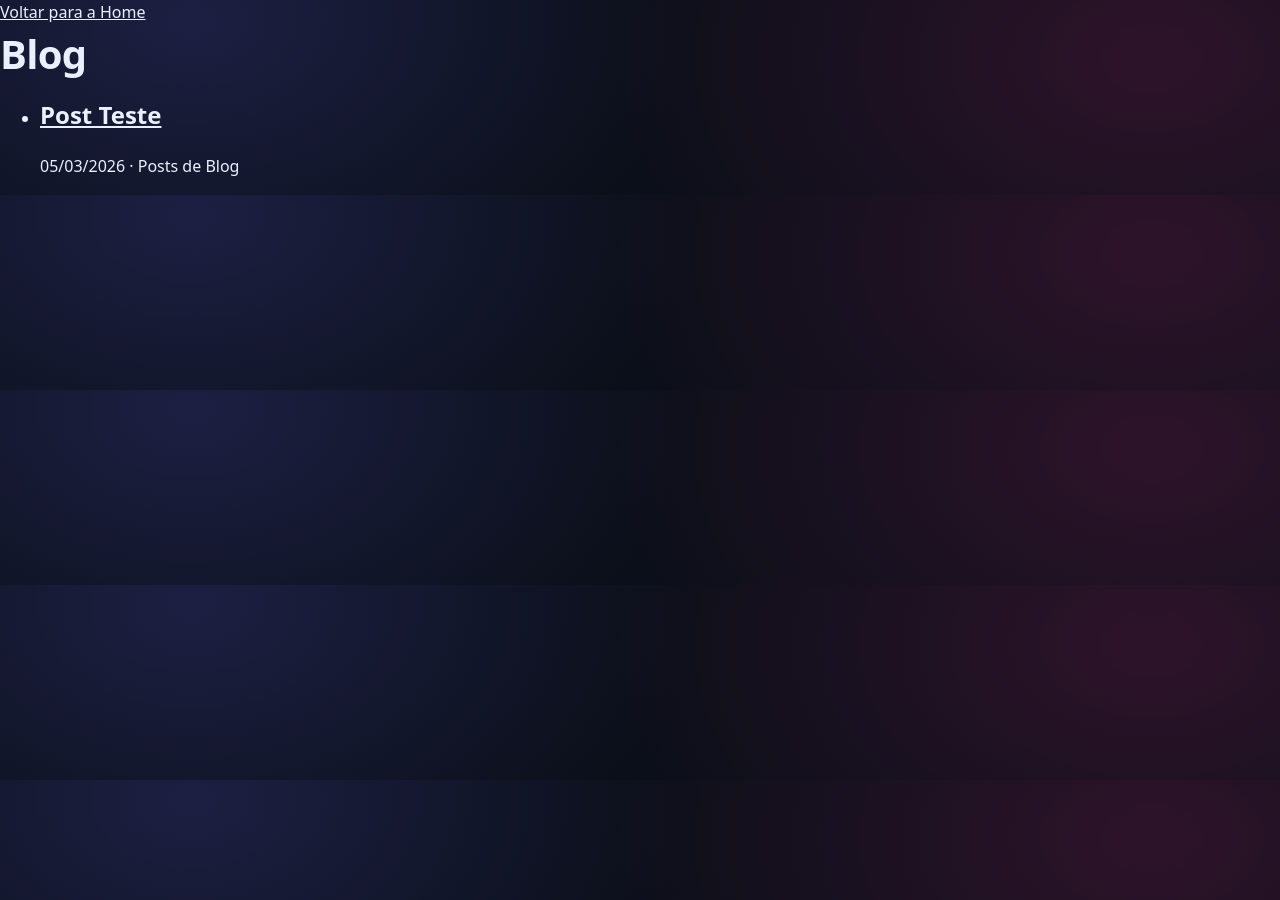
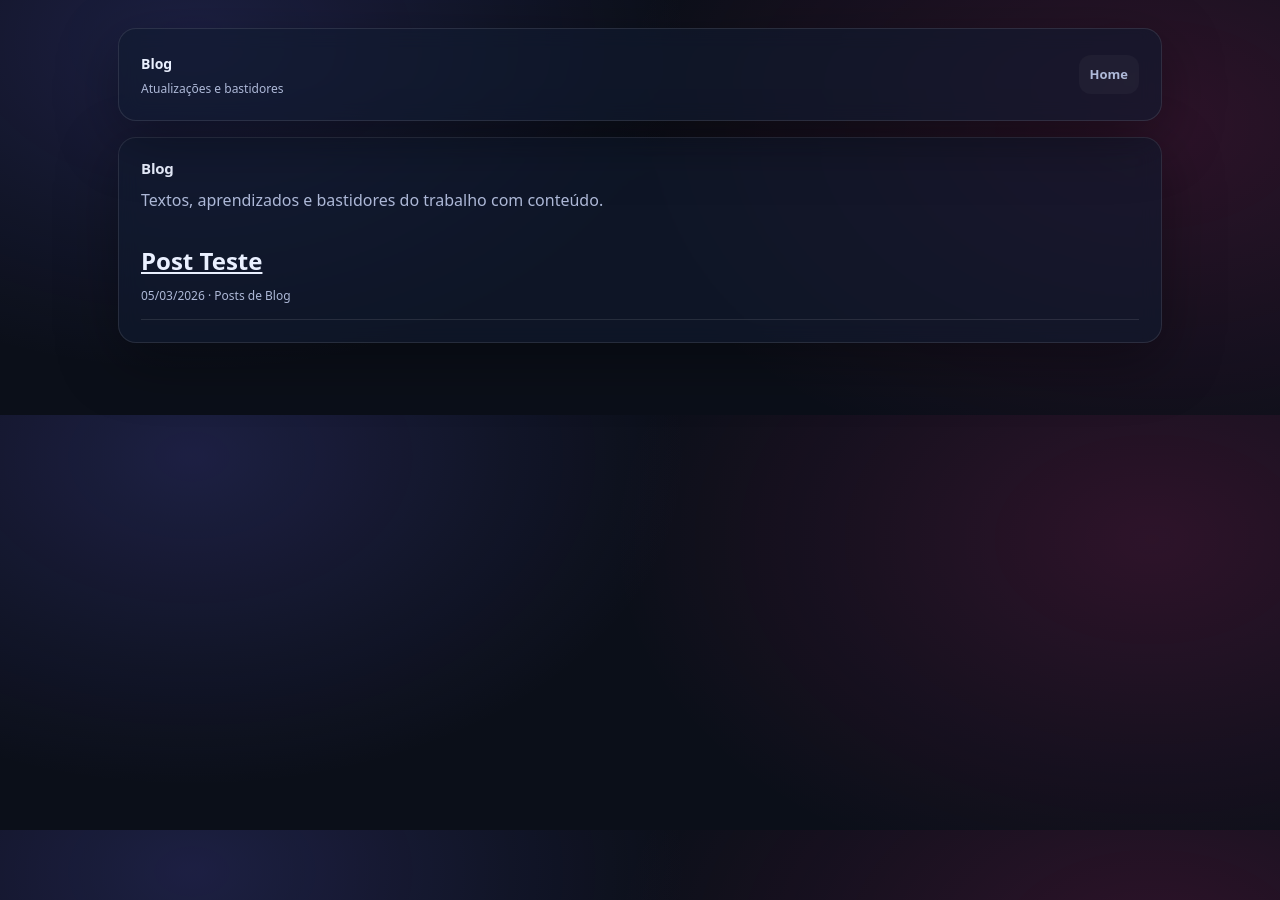
Before and after one commit to tatianegr/tati-redatora-seo, a Jekyll site: the page built from blog/index.html, in a window 1280 px wide. Built offline with Jekyll 4.4.1, drawn with Linux system fonts in a browser that asks for light colours.

Commit message:
Improve blog layout to match site styling

```diff
--- a/_layouts/default.html
+++ b/_layouts/default.html
@@ -7,9 +7,21 @@
     <link rel="stylesheet" href="{{ '/assets/css/site.css' | relative_url }}">
   </head>
   <body>
-    <a href="{{ '/' | relative_url }}">Voltar para a Home</a>
-    <main>
-      {{ content }}
-    </main>
+    <div class="wrap">
+      <header class="card pad">
+        <div class="brand">
+          <div>
+            <b>Blog</b>
+            <small>Atualizações e bastidores</small>
+          </div>
+        </div>
+        <nav class="nav">
+          <a class="btn ghost" href="{{ '/' | relative_url }}">Home</a>
+        </nav>
+      </header>
+      <main style="margin-top:16px">
+        {{ content }}
+      </main>
+    </div>
   </body>
 </html>
--- a/blog/index.html
+++ b/blog/index.html
@@ -2,14 +2,18 @@
 layout: default
 title: Blog
 ---
-<h1>Blog</h1>
+<section class="card pad">
+  <h1 class="sectionTitle">Blog</h1>
+  <p class="lead">Textos, aprendizados e bastidores do trabalho com conteúdo.</p>
 
   {% if site.posts and site.posts.size > 0 %}
-  <ul>
+    <ul style="list-style:none; padding:0; margin:0;">
       {% for post in site.posts %}
-      <li>
-        <h2><a href="{{ post.url | relative_url }}">{{ post.title }}</a></h2>
-        <p>
+        <li style="padding:14px 0; border-bottom:1px solid rgba(255,255,255,.10);">
+          <h2 style="margin:0 0 6px;">
+            <a href="{{ post.url | relative_url }}">{{ post.title }}</a>
+          </h2>
+          <p style="margin:0; font-size:12px; color:var(--muted);">
             <time datetime="{{ post.date | date_to_xmlschema }}">
               {{ post.date | date: "%d/%m/%Y" }}
             </time>
@@ -18,11 +22,12 @@ title: Blog
             {% endif %}
           </p>
           {% if post.cover %}
-          <img src="{{ post.cover }}" alt="Capa do post {{ post.title }}" />
+            <img src="{{ post.cover }}" alt="Capa do post {{ post.title }}" style="margin-top:10px; border:1px solid var(--line); border-radius: var(--radius);" />
           {% endif %}
         </li>
       {% endfor %}
     </ul>
   {% else %}
-  <p>Nenhum post publicado ainda.</p>
+    <p class="lead">Nenhum post publicado ainda.</p>
   {% endif %}
+</section>
```
Also changed, not shown: _layouts/post.html (+10 -7 lines). Lines whose indentation alone changed are shown as unchanged.
